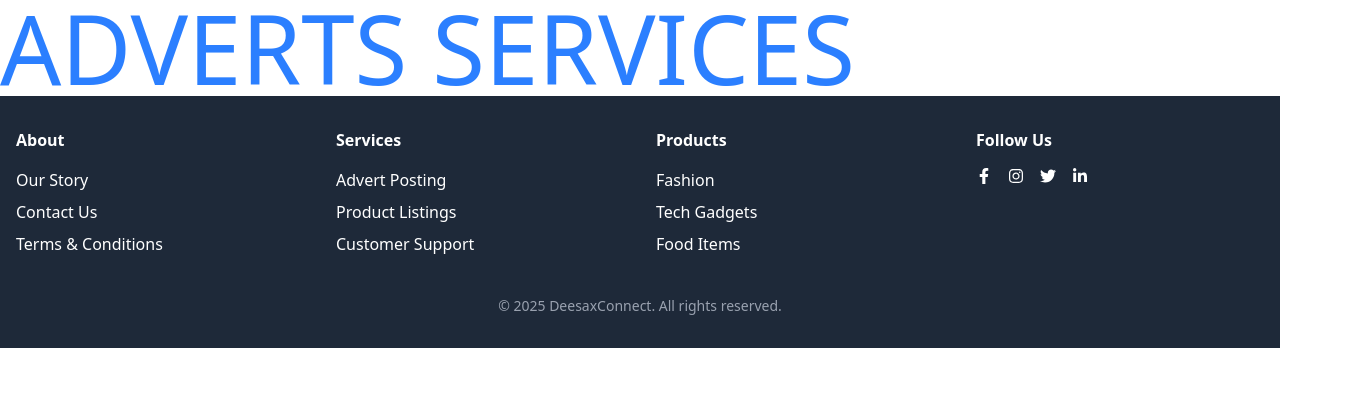
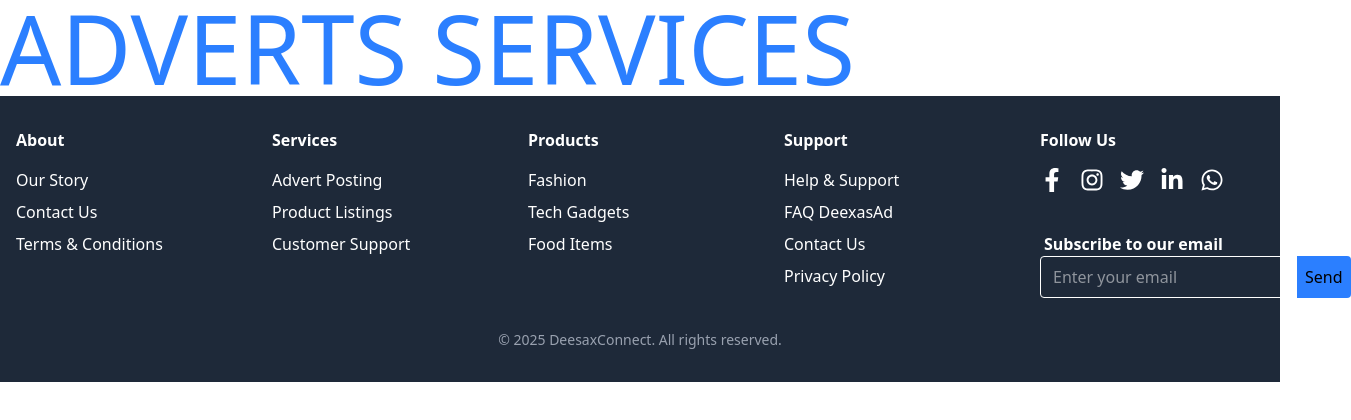
Before and after one commit to DEESAX2/deesaxAds, a React (Vite) app: page / in a window 1280 px wide. Shown: the top 420 px of the page, 1351 px wide, since content can reach past the window. Built offline with nearby package versions, Linux system fonts and the light colour scheme.

Commit message:
footer done

```diff
--- a/src/Components/Footer.jsx
+++ b/src/Components/Footer.jsx
@@ -1,48 +1,78 @@
 import React from 'react';
-import { FaFacebookF, FaInstagram, FaTwitter, FaLinkedinIn } from 'react-icons/fa';
+import { Link } from 'react-router';
+import { FaFacebookF, FaInstagram, FaTwitter, FaLinkedinIn, FaWhatsapp } from 'react-icons/fa';
 
 export default function Footer() {
   return (
     <footer className="bg-gray-800 text-white py-8">
-      <div className="container mx-auto px-4 grid grid-cols-1 md:grid-cols-4 gap-8">
+      <div className="container mx-auto px-4 grid grid-cols-1 md:grid-cols-5 gap-8">
+        {/* About Section */}
         <div>
           <h4 className="font-bold mb-4">About</h4>
           <ul>
-            <li className="mb-2"><a href="#" className="hover:underline">Our Story</a></li>
-            <li className="mb-2"><a href="#" className="hover:underline">Contact Us</a></li>
-            <li className="mb-2"><a href="#" className="hover:underline">Terms & Conditions</a></li>
+            <li className="mb-2"><Link to="/notfound" className="hover:underline">Our Story</Link></li>
+            <li className="mb-2"><Link to="/notfound" className="hover:underline">Contact Us</Link></li>
+            <li className="mb-2"><Link to="/notfound" className="hover:underline">Terms & Conditions</Link></li>
           </ul>
         </div>
 
+        {/* Services Section */}
         <div>
           <h4 className="font-bold mb-4">Services</h4>
           <ul>
-            <li className="mb-2"><a href="#" className="hover:underline">Advert Posting</a></li>
-            <li className="mb-2"><a href="#" className="hover:underline">Product Listings</a></li>
-            <li className="mb-2"><a href="#" className="hover:underline">Customer Support</a></li>
+            <li className="mb-2"><Link to="/notfound" className="hover:underline">Advert Posting</Link></li>
+            <li className="mb-2"><Link to="/notfound" className="hover:underline">Product Listings</Link></li>
+            <li className="mb-2"><Link to="/notfound" className="hover:underline">Customer Support</Link></li>
           </ul>
         </div>
 
+        {/* Products Section */}
         <div>
           <h4 className="font-bold mb-4">Products</h4>
           <ul>
-            <li className="mb-2"><a href="#" className="hover:underline">Fashion</a></li>
-            <li className="mb-2"><a href="#" className="hover:underline">Tech Gadgets</a></li>
-            <li className="mb-2"><a href="#" className="hover:underline">Food Items</a></li>
+            <li className="mb-2"><Link to="/notfound" className="hover:underline">Fashion</Link></li>
+            <li className="mb-2"><Link to="/notfound" className="hover:underline">Tech Gadgets</Link></li>
+            <li className="mb-2"><Link to="/notfound" className="hover:underline">Food Items</Link></li>
           </ul>
         </div>
 
+        {/* Support Section */}
+        <div>
+          <h4 className="font-bold mb-4">Support</h4>
+          <ul>
+            <li className="mb-2"><Link to="/notfound" className="hover:underline">Help & Support</Link></li>
+            <li className="mb-2"><Link to="/notfound" className="hover:underline">FAQ DeexasAd</Link></li>
+            <li className="mb-2"><Link to="/notfound" className="hover:underline">Contact Us</Link></li>
+            <li className="mb-2"><Link to="/notfound" className="hover:underline">Privacy Policy</Link></li>
+          </ul>
+        </div>
+
+        {/* Follow Us Section */}
         <div>
           <h4 className="font-bold mb-4">Follow Us</h4>
-          <div className="flex space-x-4">
-            <a href="#" className="hover:text-blue-400"><FaFacebookF /></a>
+          <div className="flex space-x-4 text-2xl">
+            <a href="https://www.facebook.com/esther-manor" className="hover:text-blue-400"><FaFacebookF /></a>
             <a href="https://www.instagram.com/i_am_duchess6?igsh=a3U5ZHRrM2s1ZnNx&utm_source=qr" className="hover:text-pink-400"><FaInstagram /></a>
-            <a href="#" className="hover:text-blue-300"><FaTwitter /></a>
+            <a href="https://x.com/gitoataop?s=21" className="hover:text-blue-300"><FaTwitter /></a>
             <a href="https://www.linkedin.com/in/sandra-allotey-1266942a5?utm_source=share&utm_campaign=share_via&utm_content=profile&utm_medium=ios_app" className="hover:text-blue-500"><FaLinkedinIn /></a>
+            <a href="https://wa.me/0548311401" className="hover:text-green-500"><FaWhatsapp /></a>
           </div>
+
+           <h4 className="font-bold  px-1 mt-10">Subscribe to our email</h4>
+            <div className="flex">
+              <input
+                type="email"
+                placeholder='Enter your email'
+                className='border px-3 py-2 rounded-l text-white outline-none'
+              />
+              <button className='bg-blue-500 text-black px-2 py-2  rounded-r hover:bg-blue-600'>
+                Send
+              </button>
+            </div>
         </div>
       </div>
 
+      {/* Footer Bottom */}
       <div className="text-center mt-8 text-sm text-gray-400">
         © {new Date().getFullYear()} DeesaxConnect. All rights reserved.
       </div>
```
